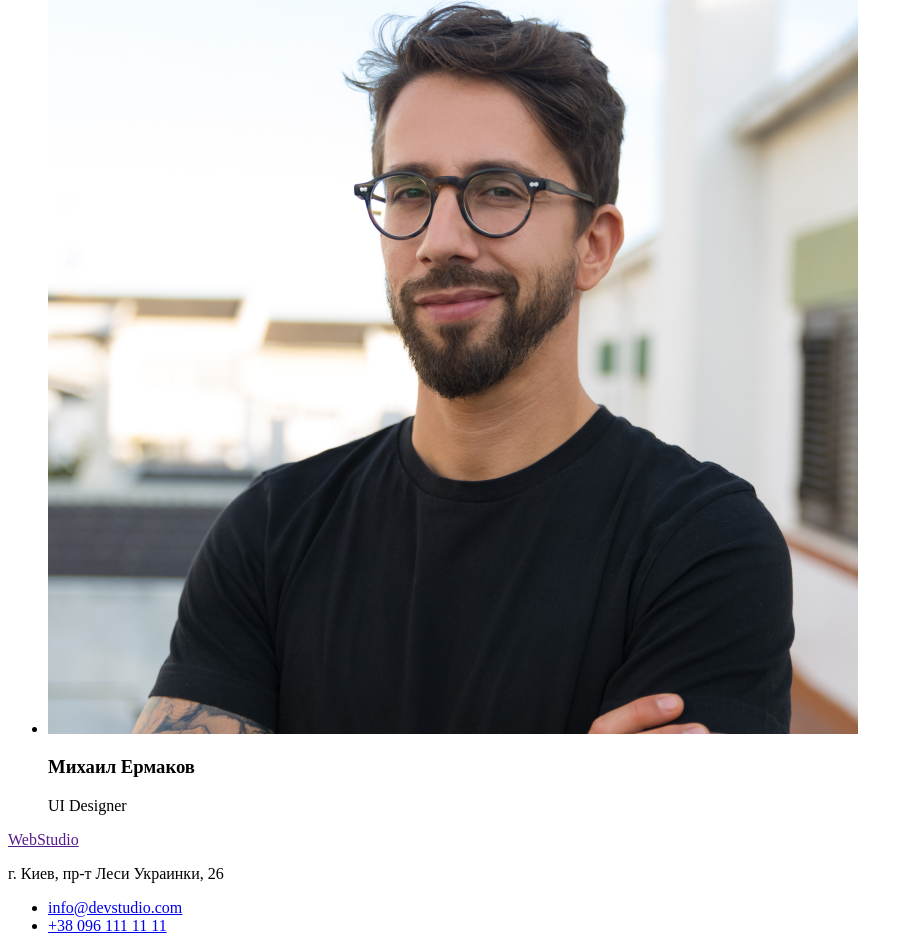
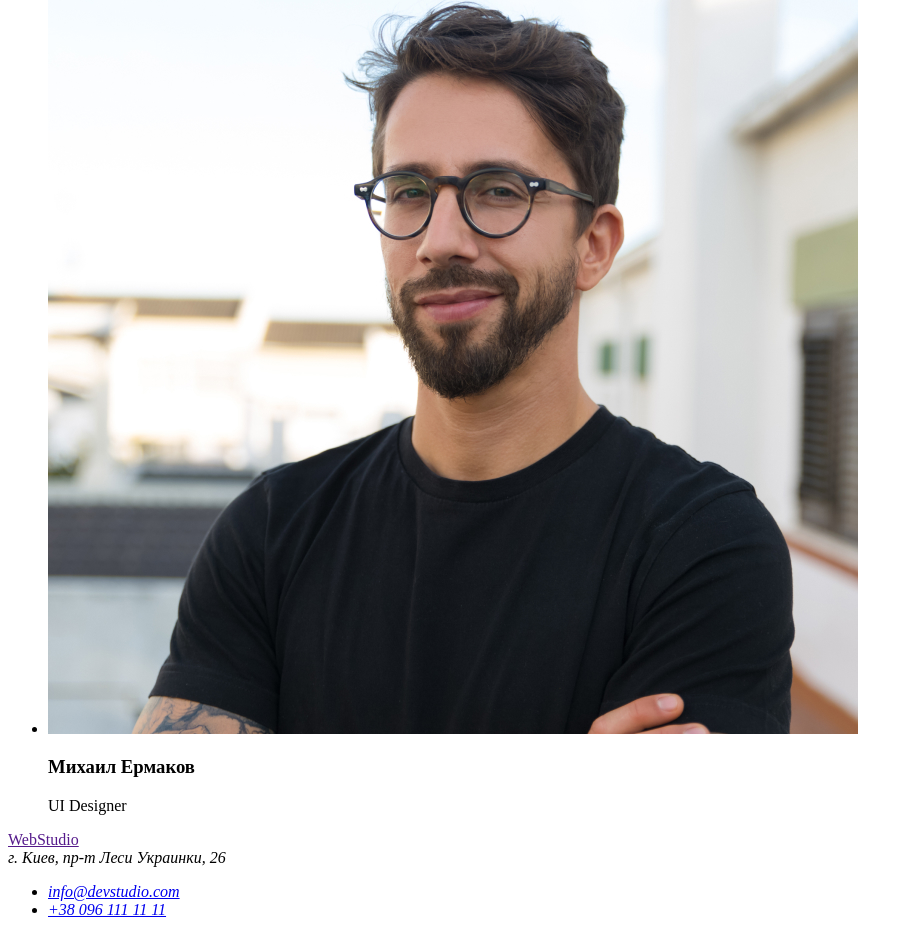
Before and after one commit to Leila-2/goit-1, a plain HTML site: page index.html in a window 1280 px wide. Shown: the part 4249-5200 px from the top of the page, without its empty margins (0-913 px from the left). Drawn offline with Linux system fonts and the light colour scheme.

Commit message:
обновленный футер
тег <adress>  в футере

```diff
--- a/index.html
+++ b/index.html
@@ -88,13 +88,14 @@
       <nav>
         <a href=""><span>WebStudio</span></a>
       </nav>
-      <p>г. Киев, пр-т Леси Украинки, 26</p>
-      <nav>
+      <address>
+        г. Киев, пр-т Леси Украинки, 26
+
         <ul>
           <li><a href="info@devstudio.com">info@devstudio.com</a></li>
           <li><a href="+38 096 111 11 11">+38 096 111 11 11</a></li>
         </ul>
-      </nav>
+      </address>
     </footer>
   </body>
 </html>
```
